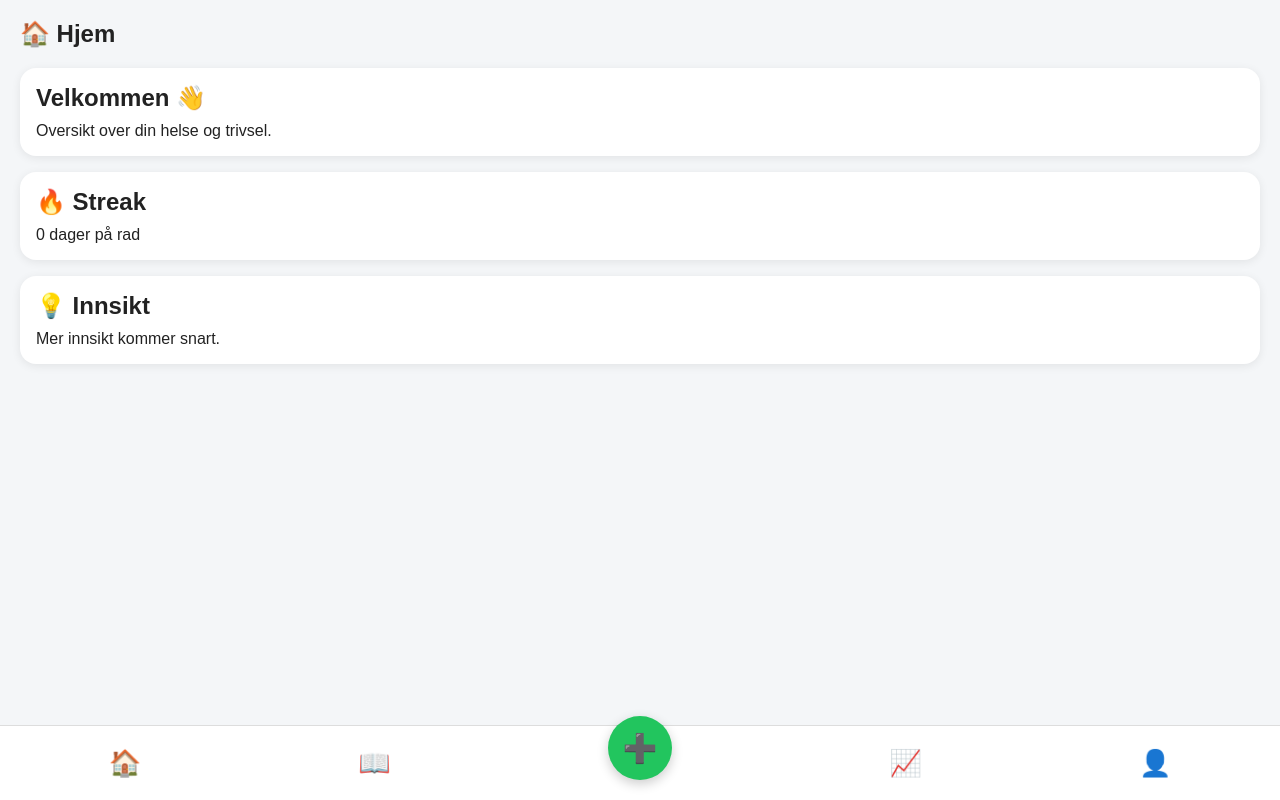
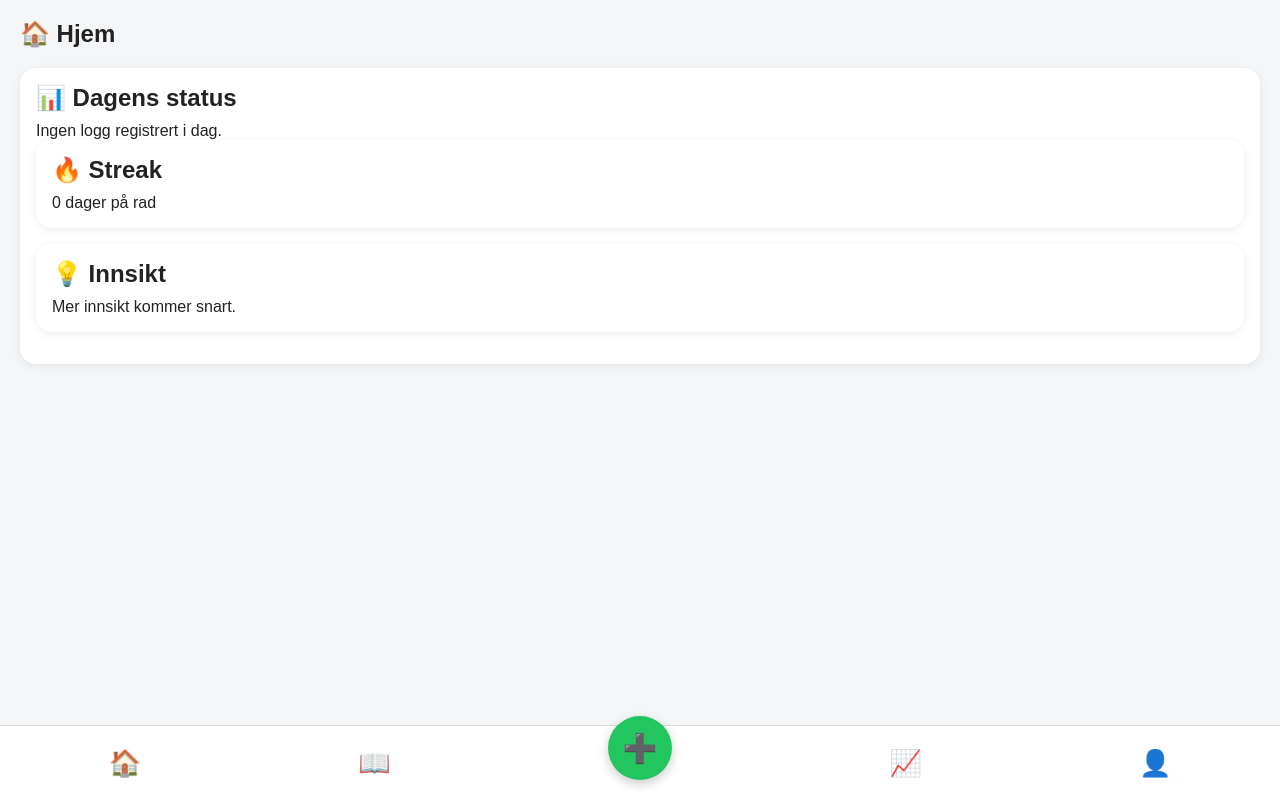
Before and after one commit to wvk5ht5vzk-blip/Helse, a plain HTML site: page index.html in a window 1280 px wide. Drawn offline with Linux system fonts and the light colour scheme; no server answers.

Commit message:
Update index.html

```diff
--- a/index.html
+++ b/index.html
@@ -15,9 +15,11 @@
     <h1>🏠 Hjem</h1>
 
     <div class="card">
-      <h2>Velkommen 👋</h2>
-      <p>Oversikt over din helse og trivsel.</p>
-    </div>
+      <h2>📊 Dagens status</h2>
+
+   <div id="todayStatus">
+    Ingen logg registrert i dag.
+   </div>
 
     <div class="card">
       <h2>🔥 Streak</h2>
```
